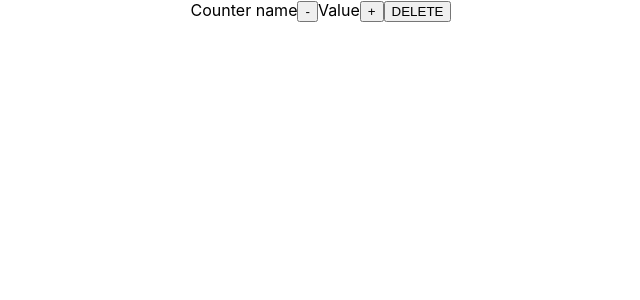
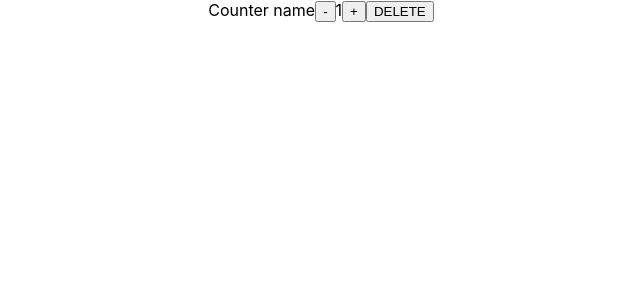
Before and after one commit to Yulia-Z/redux-counter, a React (Create React App) app: page / in a window 1280 px wide. Shown: the top 300 px of the page, without its empty margins (319-959 px from the left). Built offline with nearby package versions, Linux system fonts and the light colour scheme.

Commit message:
added connect(mapStateToProps)(CounterItem)

```diff
--- a/src/CounterItem.js
+++ b/src/CounterItem.js
@@ -1,16 +1,22 @@
 import React from 'react';
 import './App.css';
+import {connect} from "react-redux";
 
-function CounterItem() {
+function CounterItem(props) {
   return (
     <div>
       Counter name
       <button>-</button>
-      Value
+      {props.counter.value}
       <button>+</button>
       <button>DELETE</button>
     </div>
   );
 }
 
-export default CounterItem;
+const mapStateToProps = state => ({
+  counter: state.counterData
+});
+
+
+export default connect(mapStateToProps)(CounterItem);
--- a/src/redux/reducers.js
+++ b/src/redux/reducers.js
@@ -1,6 +1,8 @@
 const initialState = {
-  counterValue: 4,
-  counterName: 'First counter'
+  counterData: {
+    name: 'First counter',
+    value: 1
+  }
 };
 
 function counter(state = initialState, action) {
@@ -8,12 +10,18 @@ function counter(state = initialState, action) {
     case 'COUNTER_PLUS':
       return {
         ...state,
-        counterValue: state.counterValue + 1
+        counterData: {
+          ...state.counterData,
+          value: state.counterData.value + 1
+        }
       };
     case 'COUNTER_MINUS':
       return {
         ...state,
-        counterValue: state.counterValue - 1
+        counterData: {
+          ...state.counterData,
+          value: state.counterData.value - 1
+        }
       };
     default:
       return state;
```
